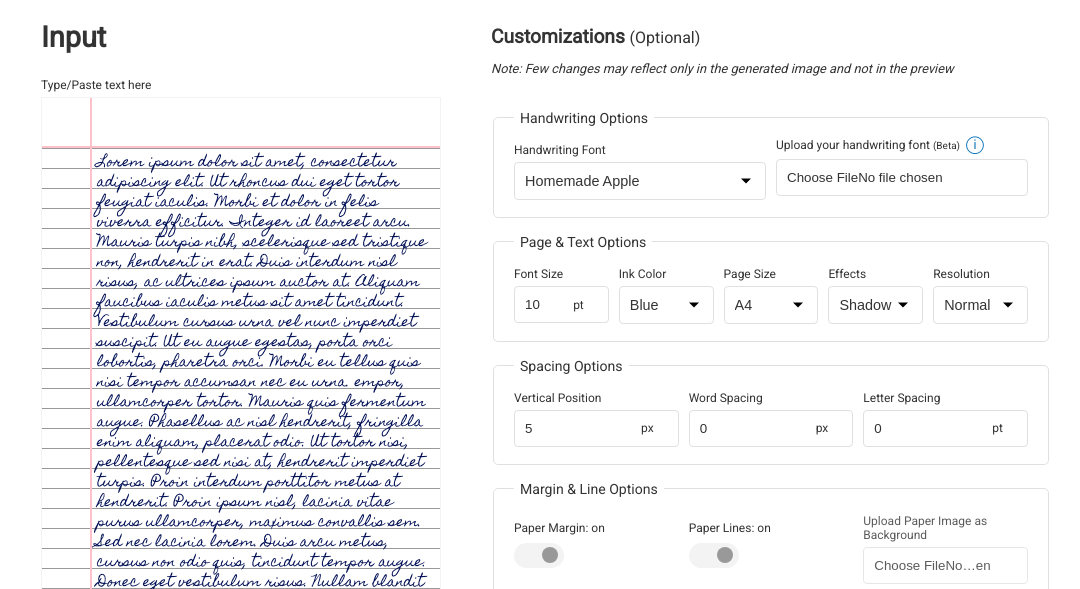
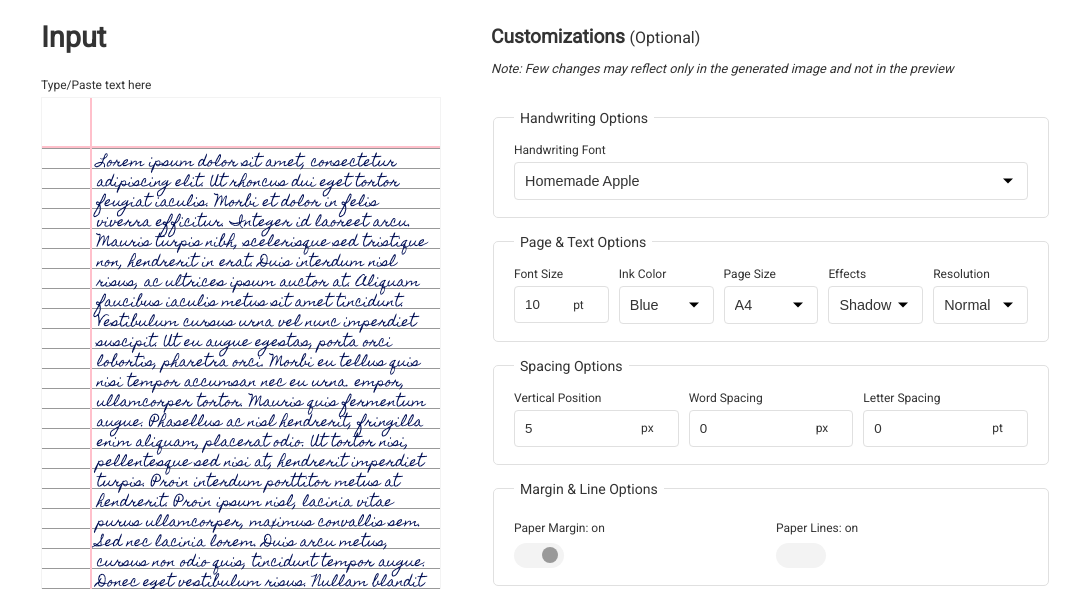
Before and after one commit to vrajp3310/Text-to-Handwritten, a website with bundled scripts: page index.html in a window 1280 px wide. Shown: the part 211-800 px from the top of the page, without its empty margins (69-1149 px from the left). Built offline with nearby package versions, Linux system fonts and the light colour scheme; a script that the page names is missing; a web font is replaced by a local one.

Commit message:
Updated buttons

```diff
--- a/index.html
+++ b/index.html
@@ -199,19 +199,6 @@
                       </option>
                     </select>
                   </div>
-                  <div class="upload-handwriting-container">
-                    <label class="block" for="font-file"
-                      >Upload your handwriting font <small>(Beta)</small>&nbsp;
-                      <a
-                        style="font-size: 1.1rem;"
-                        title="How to add your own handwriting"
-                        href="#how-to-add-handwriting"
-                      >
-                        &#9432;
-                      </a>
-                    </label>
-                    <input accept=".ttf, .otf" type="file" id="font-file" />
-                  </div>
                 </div>
               </fieldset>
 
@@ -335,21 +322,8 @@
                         id="paper-line-toggle"
                         type="checkbox"
                       />
-                      <div></div>
                     </label>
                   </div>
-                  <div class="experimental">
-                    <!-- Removed option -->
-                    <div class="upload-paper-container">
-                      <label class="block" for="paper-file"
-                        >Upload Paper Image as Background</label
-                      >
-                      <input
-                        accept=".jpg, .jpeg, .png"
-                        type="file"
-                        id="paper-file"
-                      />
-                    </div>
                   </div>
                 </div>
               </fieldset>
```
